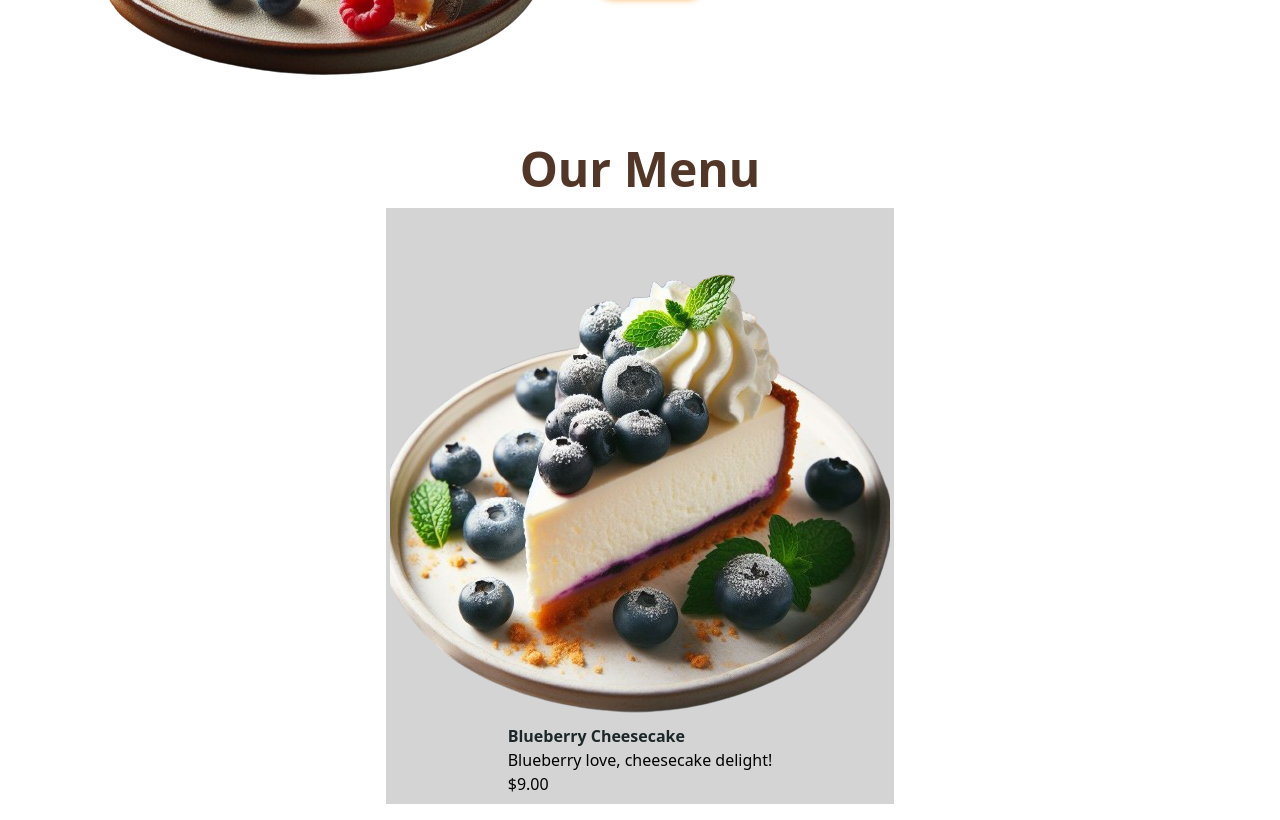
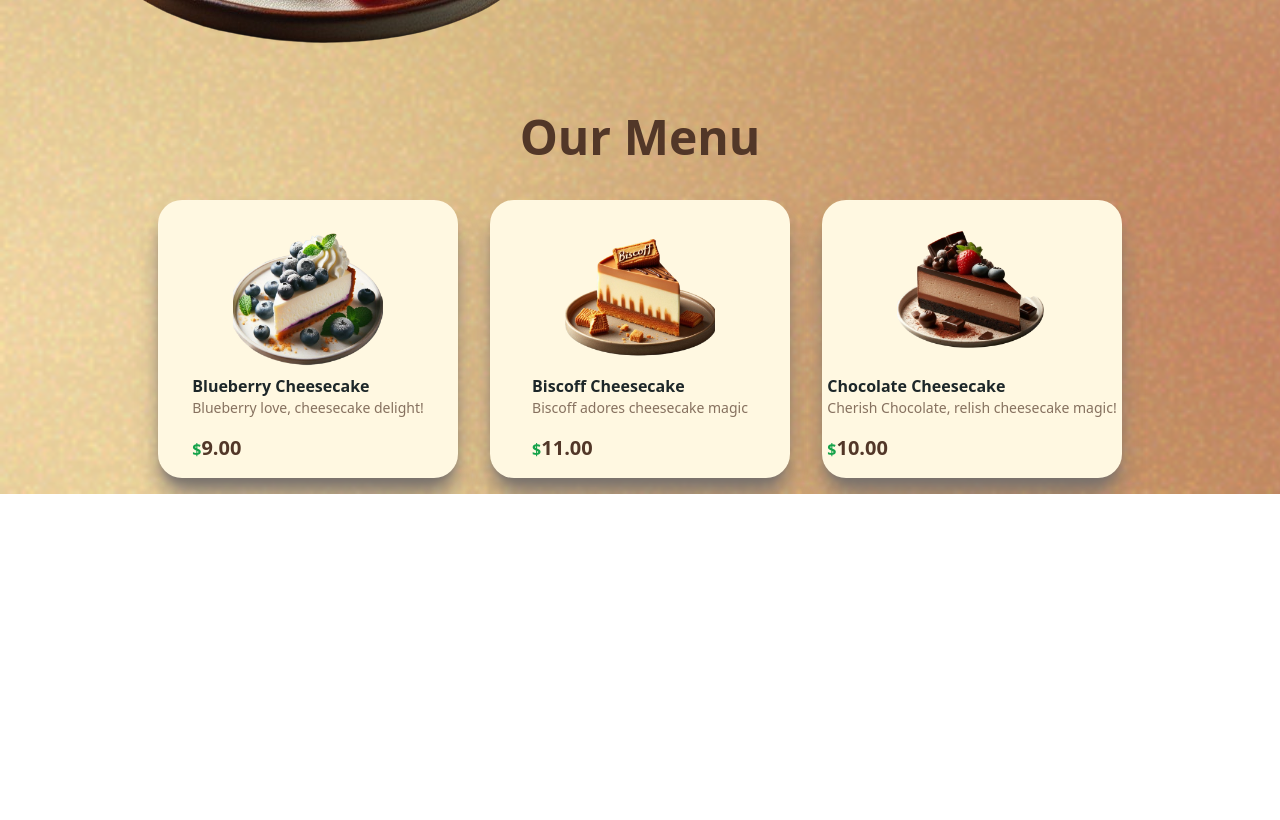
Before and after one commit to Trailblazer-dev/ResponsiveCheesecakeUsingTailwindCss, a website: page src/index.html in a window 1280 px wide. Shown: the part 1201-2021 px from the top of the page. After the commit the page ends 1695 px from the top, so only its background shows below. Drawn offline with nearby package versions, Linux system fonts and the light colour scheme.

Commit message:
building

```diff
--- a/src/css/input.css
+++ b/src/css/input.css
@@ -11,7 +11,7 @@
     @apply bg-white text-first-color rounded-md px-2;
 }
 .header-shadow{
-    @apply shadow-md shadow-orange-300;
+    @apply shadow-md shadow-orange-200;
 }
 .title{
     @apply text-5xl font-bold text-first-color lg:leading-relaxed leading-snug  ;
--- a/src/index.html
+++ b/src/index.html
@@ -12,9 +12,11 @@
     <link rel="stylesheet" href="css/styles.css" />
     <title>CheeseCake</title>
   </head>
-  <body class="bg-[url('')]">
+  <body class="bg-back bg-no-repeat bg-cover">
     <header id="header" class="sticky top-0 left-0 h-12">
-      <nav class="flex justify-between items-center bg-body-bg">
+      <nav
+        class="flex justify-between items-center bg-back bg-no-repeat bg-cover"
+      >
         <div class="w-16 h-12 ml-5">
           <img src="img/logo.png" alt="image" />
         </div>
@@ -64,7 +66,7 @@
     </header>
     <main class="font-sans">
       <!-- Home -->
-      <section class="mt-12" id="home">
+      <section class="mt-4" id="home">
         <div
           class="mx-4 my-4 flex md:flex-row flex-col justify-center items-center"
         >
@@ -97,16 +99,20 @@
 
       <!-- About -->
       <section id="about" class="my-4">
-        <div class="mx-4 flex md:flex-row flex-col justify-center items-center md:space-x-4 lg:space-x-8">
-          <div class=" w-2/5  lg:1/2 flex justify-center items-center">
+        <div
+          class="mx-4 flex md:flex-row flex-col justify-center items-center md:space-x-4 lg:space-x-8"
+        >
+          <div class="w-2/5 lg:1/2 flex justify-center items-center">
             <img src="img/about.png" alt="image" />
           </div>
-          <div class=" w-8/12 lg:w-1/2 text-center md:text-left -order-1 md:order-none">
+          <div
+            class="w-8/12 lg:w-1/2 text-center md:text-left -order-1 md:order-none"
+          >
             <h2 class="title mb-0">We Love Cheesecake</h2>
             <p class="mb-4 text-black/80 font-semibold">
               Discover Our Cheesecake Story
             </p>
-            <div class=" md:w-3/4 text-center md:text-left">
+            <div class="md:w-3/4 text-center md:text-left">
               <p class="text-sm mb-4 text-black/80">
                 At Cheesecake Love, quality is our cornerstone. Each cheesecake
                 is crafted with the finest ingredients, meticulous attention to
@@ -127,25 +133,69 @@
       </section>
 
       <!-- Menu -->
-       <section class="my-4" id="menu">
-         <div class="mx-4 flex flex-col justify-center items-center">
-          <h2 class="title text-center mt-4">Our Menu</h2>
-          <div class="">
-            <div class=" flex flex-col justify-center items-center space-y-2 bg-neutral-300 px-1 py-2">
-              <div class="">
-                <img src="img/menu-1.png" alt="image" class="">
+      <section class="my-4" id="menu">
+        <div class="mx-4 mb-4 flex flex-col justify-center items-center">
+          <h2 class="title text-center mt-4 mb-6">Our Menu</h2>
+          <div class="grid lg:grid-cols-3 md:grid-cols-2 grid-cols-1  gap-8 justify-items-center items-center">
+            <!-- card one -->
+            <div
+              class="flex flex-col justify-center items-center space-y-2 bg-body-bg  w-[300px] py-4 rounded-3xl shadow-xl shadow-stone-500 "
+            >
+              <div class="flex justify-center items-center w-[150px]">
+                <img src="img/menu-1.png" alt="image" class="" />
               </div>
               <div class="">
                 <h2 class="font-bold text-card-title">Blueberry Cheesecake</h2>
-                <p class="">Blueberry love, cheesecake delight!</p>
-                <p class=""><span class="">$</span>9.00</p>
+                <p class="text-sm text-first-color/70 mb-4">
+                  Blueberry love, cheesecake delight!
+                </p>
+                <p class="font-bold text-first-color text-xl">
+                  <span class="text-green-600 text-base">$</span>9.00
+                </p>
+              </div>
+            </div>
+            <!-- card two -->
+            <div
+              class="flex flex-col justify-center items-center space-y-2 bg-body-bg py-4 w-[300px] rounded-3xl shadow-xl shadow-stone-500 justify-self-center"
+            >
+              <div class="flex justify-center items-center w-[150px]">
+                <img src="img/menu-2.png" alt="image" class="" />
+              </div>
+              <div class="">
+                <h2 class="font-bold text-card-title">Biscoff Cheesecake</h2>
+                <p class="text-sm text-first-color/70 mb-4">
+                  Biscoff adores cheesecake magic
+                </p>
+                <p class="font-bold text-first-color text-xl">
+                  <span class="text-green-600 text-base">$</span>11.00
+                </p>
+              </div>
+            </div>
+            <!-- card three -->
+            <div
+              class="flex flex-col justify-center items-center space-y-2 bg-body-bg py-4 w-[300px] rounded-3xl shadow-xl shadow-stone-500"
+            >
+              <div class="flex justify-center items-center w-[150px]">
+                <img src="img/menu-3.png" alt="image" class="" />
+              </div>
+              <div class="">
+                <h2 class="font-bold text-card-title">Chocolate Cheesecake</h2>
+                <p class="text-sm text-first-color/70 mb-4">
+                  Cherish Chocolate, relish cheesecake magic!
+                </p>
+                <p class="font-bold text-first-color text-xl">
+                  <span class="text-green-600 text-base">$</span>10.00
+                </p>
               </div>
             </div>
           </div>
-         </div>
-       </section>
+        </div>
+      </section>
 
       <!-- Blog -->
+       <section class="my-4" id="blog">
+
+       </section>
 
       <!-- Contact -->
     </main>
--- a/src/js/main.js
+++ b/src/js/main.js
@@ -24,6 +24,6 @@ navLInk.forEach(link => {
 // header
 const header = document.getElementById('header')
 
-header.addEventListener('scroll',()=>{
+window.addEventListener('scroll',()=>{
     this.scrollY > 58 ? header.classList.add('header-shadow') : header.classList.remove('header-shadow');
 })
--- a/tailwind.config.js
+++ b/tailwind.config.js
@@ -7,6 +7,9 @@ module.exports = {
         "first-color":"#523728",
         "card-title":"#1D2729",
         "body-bg":"#FFF8E1"
+      },
+      backgroundImage:{
+        'back':"url('/src/img/background.png')"
       }
     },
   },
```
Also changed, not shown: src/css/styles.css.
